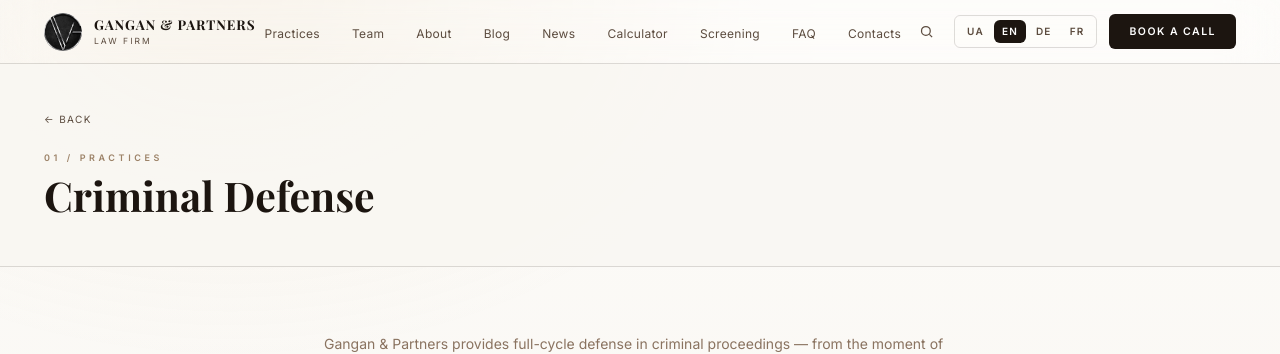
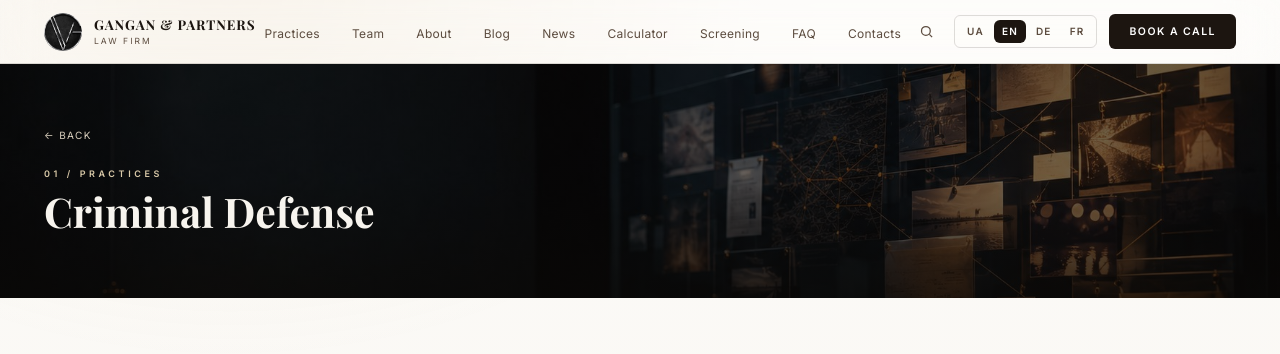
Before and after one commit to projectgroupgvg-create/site, a Next.js app: page /en/practices/criminal-defense in a window 1280 px wide. Shown: the top 354 px of the page. Built offline with nearby package versions, Linux system fonts and the light colour scheme; no server answers; a web font is replaced by a local one.

Commit message:
Add investigation-board photo as header for the Criminal Defense practice page; refactor practice header photos into a slug->image map for easier extension

```diff
--- a/src/app/[locale]/practices/[slug]/page.tsx
+++ b/src/app/[locale]/practices/[slug]/page.tsx
@@ -18,12 +18,13 @@ type PracticeContent = {
   services: string[];
 };
 
-// The two most explicitly "on-chain/tech" practices get the abstract
-// data-network photo as a header background instead of the plain block.
-const techHeaderSlugs: ReadonlyArray<(typeof practiceSlugs)[number]> = [
-  'crypto-fraud',
-  'blockchain-investigations',
-];
+// Practices with a supplied atmospheric photo get it as a header background
+// instead of the plain text block. Not every practice has one yet.
+const practiceHeaderPhotos: Partial<Record<(typeof practiceSlugs)[number], string>> = {
+  'crypto-fraud': '/practice-tech-bg.jpg',
+  'blockchain-investigations': '/practice-tech-bg.jpg',
+  'criminal-defense': '/practice-criminal-bg.jpg',
+};
 
 export function generateStaticParams() {
   return routing.locales.flatMap((locale) =>
@@ -92,7 +93,9 @@ export default async function PracticePage({
           { name: practice.title, path: `/practices/${slug}` },
         ])}
       />
-      {techHeaderSlugs.includes(slug as (typeof practiceSlugs)[number]) ? (
+      {(() => {
+        const headerPhoto = practiceHeaderPhotos[slug as (typeof practiceSlugs)[number]];
+        return headerPhoto ? (
           <div
             className="relative overflow-hidden px-6 py-16 sm:px-11"
             style={{
@@ -103,7 +106,7 @@ export default async function PracticePage({
           >
             <div
               className="absolute inset-0 bg-cover bg-center"
-            style={{ backgroundImage: "url('/practice-tech-bg.jpg')" }}
+              style={{ backgroundImage: `url('${headerPhoto}')` }}
             />
             <div className="absolute inset-0 bg-gradient-to-t from-[rgba(10,8,6,0.82)] via-[rgba(10,8,6,0.58)] to-[rgba(10,8,6,0.62)]" />
             <div className="relative z-10">
@@ -136,7 +139,8 @@ export default async function PracticePage({
               {practice.title}
             </h1>
           </div>
-      )}
+        );
+      })()}
 
       {practiceImages[slug as (typeof practiceSlugs)[number]] && (
         <div className="mx-auto max-w-[880px] px-6 pt-12 sm:px-11">
```
Also changed, not shown: public/practice-criminal-bg.jpg (added). Lines whose indentation alone changed are shown as unchanged.
